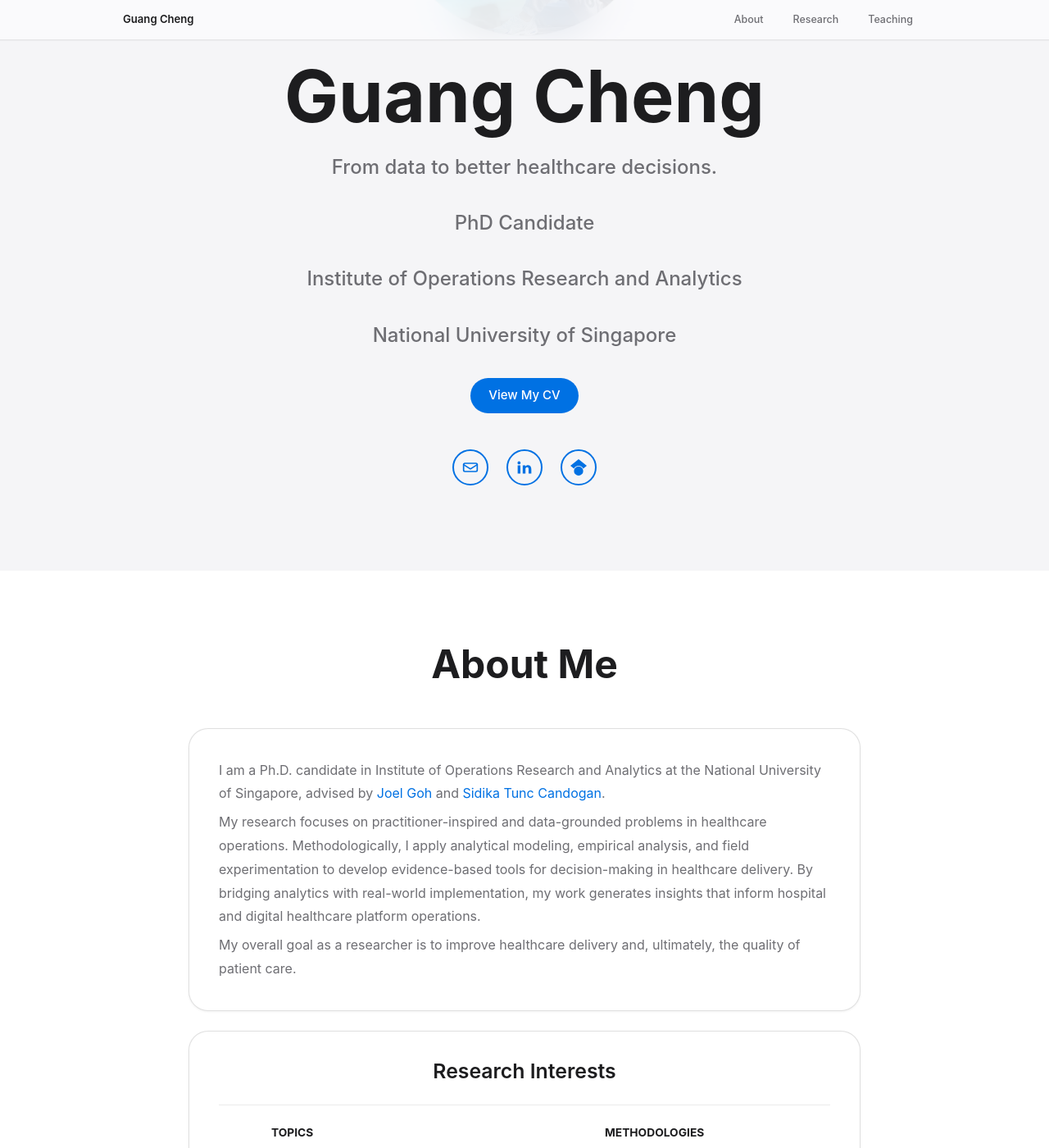
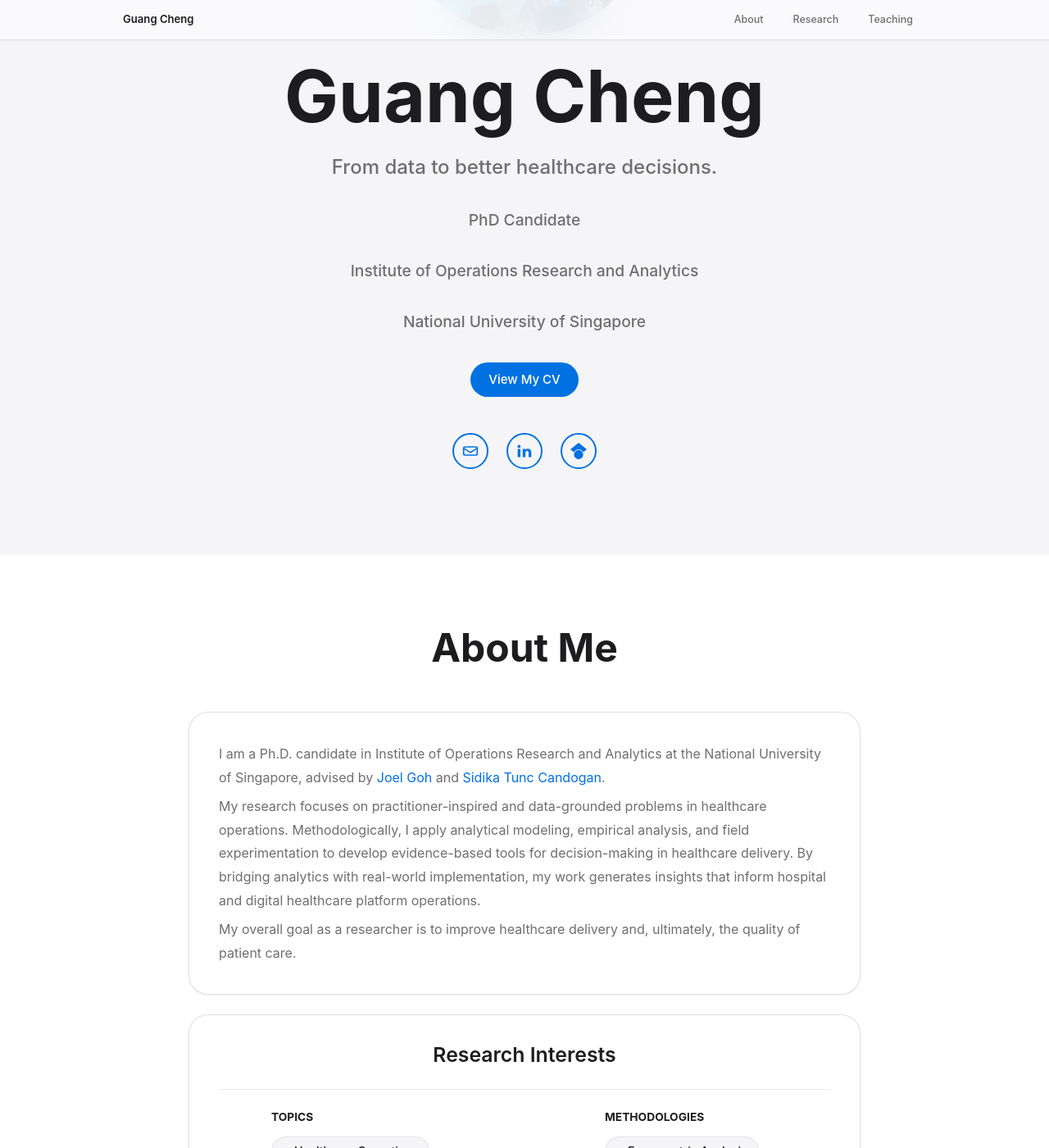
Before and after one commit to gcheng-nus/gcheng-nus.github.io, a Jekyll site: the page built from _pages/main.md, in a window 1280 px wide and 1400 px high, scrolled down 404 px. Shown: the whole window at 82% size. Built offline with Jekyll 4.4.1, drawn with Linux system fonts in a browser that asks for light colours; comment, search, counter and statistics services are not loaded.

Commit message:
change font size

```diff
--- a/_includes/hero.html
+++ b/_includes/hero.html
@@ -6,9 +6,9 @@
       </div>
       <h1 id="home-intro-title" class="intro-name">Guang Cheng</h1>
       <p class="intro-lede" gap="18px">From data to better healthcare decisions.</p>
-      <p class="intro-lede">PhD Candidate</p>
-      <p class="intro-lede">Institute of Operations Research and Analytics</p>
-      <p class="intro-lede">National University of Singapore</p>
+      <p class="intro-title">PhD Candidate</p>
+      <p class="intro-title">Institute of Operations Research and Analytics</p>
+      <p class="intro-title">National University of Singapore</p>
       <div class="intro-actions">
         <a class="academic-button academic-button--primary intro-button" href="{{ '/assets/pdf/CV_Guang.pdf' | relative_url }}" target="_blank" rel="noopener">View My CV</a>
         <div class="intro-contact-actions" role="group" aria-label="Contact and profile links">
--- a/assets/css/academic.scss
+++ b/assets/css/academic.scss
@@ -238,6 +238,15 @@ body.academic-site {
   margin: 0 auto 36px;
   color: var(--academic-muted);
   font-size: 1.5rem;
+  font-weight: 500;
+  line-height: 1.35;
+}
+
+.intro-title {
+  max-width: 600px;
+  margin: 0 auto 36px;
+  color: var(--academic-muted);
+  font-size: 1.2rem;
   font-weight: 500;
   line-height: 1.35;
 }
@@ -980,6 +989,10 @@ body.academic-site {
     font-size: 1.25rem;
   }
 
+  .intro-title {
+    font-size: 1.1rem;
+  }
+
   .avatar {
     width: 128px;
     height: 128px;
@@ -1056,6 +1069,12 @@ body.academic-site {
     line-height: 1.6;
   }
 
+  .intro-title {
+    margin-bottom: 32px;
+    font-size: 0.98rem;
+    line-height: 1.6;
+  }
+
   .intro-actions {
     margin-top: 0;
   }
```
